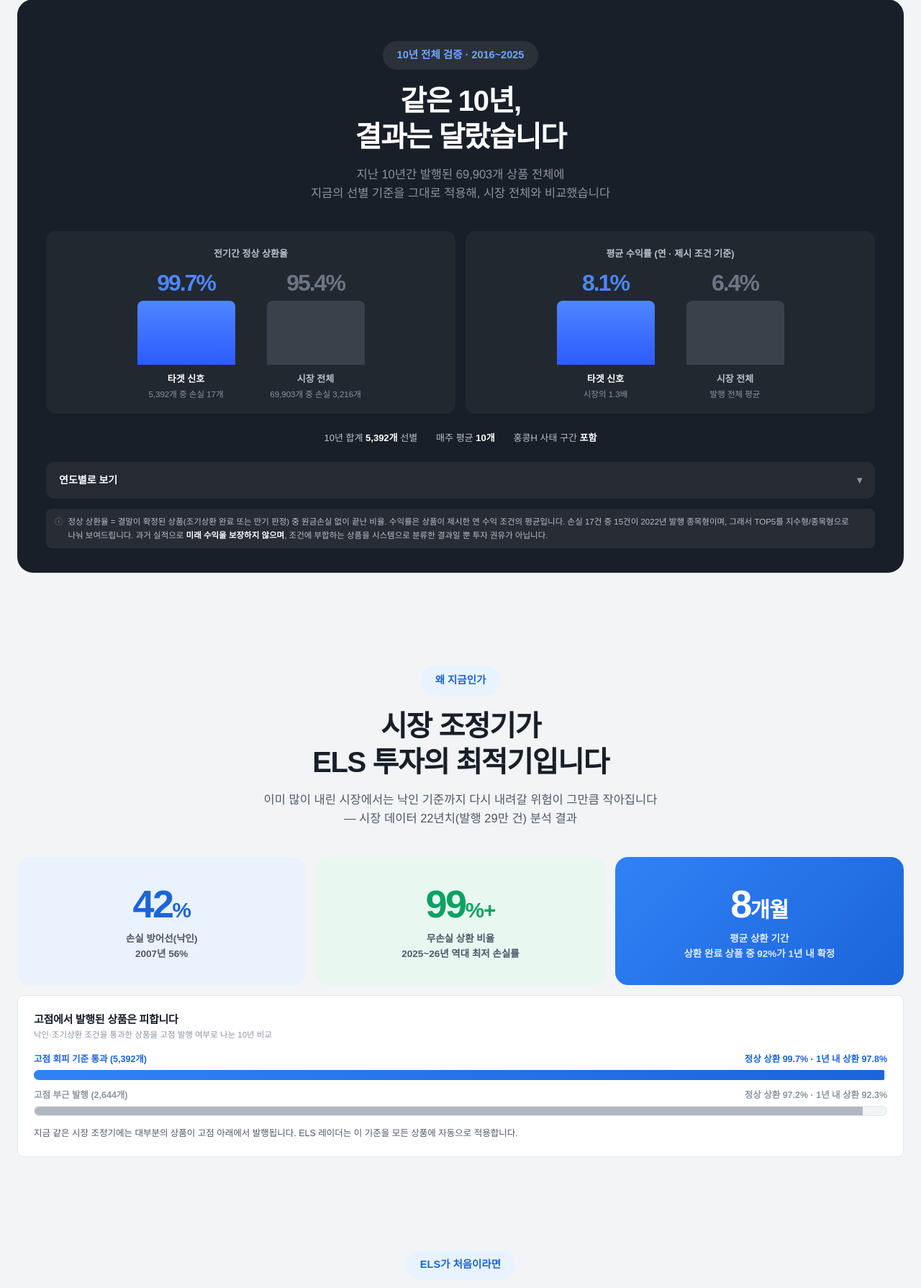
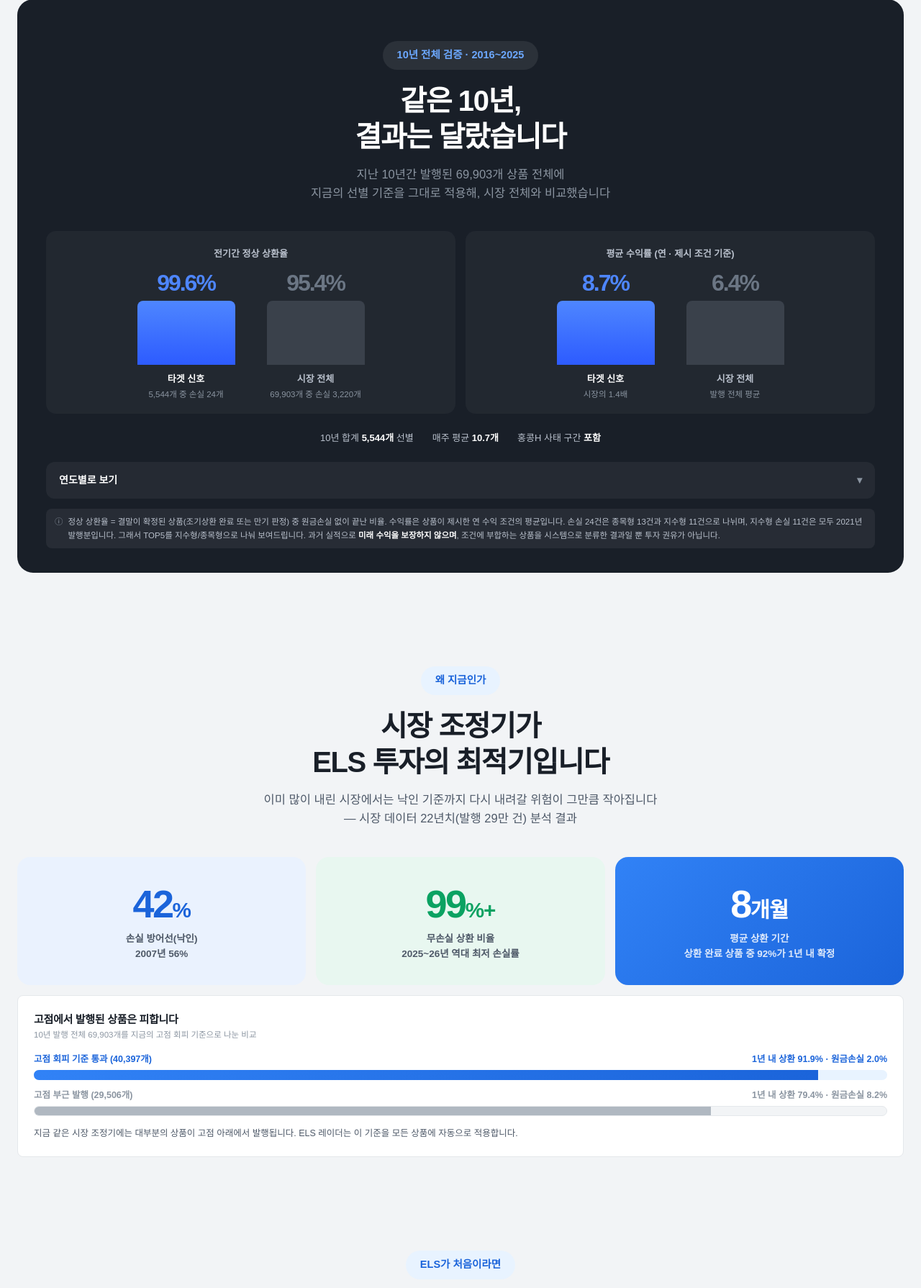
Before and after one commit to lifedd1984-eng/els-platform, a Django app: page / in a window 1280 px wide. Shown: the part 2066-3856 px from the top of the page at 72% size. Run offline with Django 5.2, Linux system fonts and the light colour scheme; data comes from the database, SQL or seed files in the repository; data that the repository does not hold is empty; parts of the project's set-up code (start-up, migrations or seed data) failed here and were passed over; some web fonts are replaced.

Commit message:
랜딩 10년 성적표를 v8 선별 규칙 수치로 맞춘다
배지 선별은 2026-08-11에 v8로 배포됐는데(677ffec) 랜딩·소개의 성적표는
v7 수치(5,392·99.7%·손실 17)로 남아 있었다. 기준 설명만 v8("낙인 하위 40%")
이라 화면 안에서 숫자와 설명이 어긋나 있었다. 1_콘텐츠/1편_수치검증표_v1.md
2-3절의 확정치로 전수 교체한다. 선별 로직은 건드리지 않는다 — 표시 숫자만이다.

- 대비 막대   5,392개 손실 17개·99.7% → 5,544개 손실 24개·99.6%
- 시장 전체   손실 3,216개 → 3,220개 (69,903·95.4%는 그대로)
- 평균 수익률 8.1%(시장 1.3배) → 8.7%(1.4배)
- 요약 줄     10년 합계 5,544개·매주 평균 10.7개
- 연도별 표   10행 전부 v8로 교체, 2024년 시장 정상상환 99.0% → 98.9%
- FAQ·JSON-LD 지수형 4,566개 중 2개(99.96%) → 4,695개 중 11개(99.77%)

2021년은 v8에서 39개 중 71.8%로 시장(73.7%)보다 낮다. 연도별 성과 전면공개
원칙대로 그대로 싣고, 각주에 홍콩H 사태 빈티지라 선별로도 피하지 못했다고
적는다. 손실 24건의 내역(종목형 13·지수형 11, 지수형은 전부 2021년 발행)도
ⓘ 주석에 반영했다.

고점 발행 비교는 검증표 2-3절 8개 항목에 없지만 v7 후보풀 수치(5,392/2,644)를
쓰고 있어 갱신분과 어긋난다. 검증표 1-7의 현행 게이트 실측(통과 40,397건
1년성공 91.85%·손실 1.97% / 탈락 29,506건 79.40%·손실 8.22%)으로 바꿨다.
분모가 후보풀에서 10년 발행 전체로 바뀌므로 조 팀장 확인이 필요하다.

Co-Authored-By: Claude Opus 5 <noreply@anthropic.com>

```diff
--- a/core/templates/core/about.html
+++ b/core/templates/core/about.html
@@ -312,16 +312,16 @@ body.js-anim .lp-sec.in { opacity:1; transform:none; }
         <div class="vx-t">전기간 정상 상환율</div>
         <div class="acc" style="height:180px">
           <div class="acc-col">
-            <div class="acc-val" style="color:#4E86FF;font-size:32px">99.7%</div>
+            <div class="acc-val" style="color:#4E86FF;font-size:32px">99.6%</div>
             <div class="acc-bar" style="height:80%;background:linear-gradient(180deg,#4E86FF,#2D5BFF)"></div>
             <div class="acc-lbl" style="color:#fff">타겟 신호</div>
-            <div class="acc-n">5,392개 중 손실 17개</div>
+            <div class="acc-n">5,544개 중 손실 24개</div>
           </div>
           <div class="acc-col">
             <div class="acc-val" style="color:#6B7684;font-size:32px">95.4%</div>
             <div class="acc-bar" style="height:77%;background:#3A414B"></div>
             <div class="acc-lbl" style="color:#B9C0CC">시장 전체</div>
-            <div class="acc-n">69,903개 중 손실 3,216개</div>
+            <div class="acc-n">69,903개 중 손실 3,220개</div>
           </div>
         </div>
       </div>
@@ -329,10 +329,10 @@ body.js-anim .lp-sec.in { opacity:1; transform:none; }
         <div class="vx-t">평균 수익률 (연 · 제시 조건 기준)</div>
         <div class="acc" style="height:180px">
           <div class="acc-col">
-            <div class="acc-val" style="color:#4E86FF;font-size:32px">8.1%</div>
-            <div class="acc-bar" style="height:80%;background:linear-gradient(180deg,#4E86FF,#2D5BFF)"></div>
+            <div class="acc-val" style="color:#4E86FF;font-size:32px">8.7%</div>
+            <div class="acc-bar" style="height:86%;background:linear-gradient(180deg,#4E86FF,#2D5BFF)"></div>
             <div class="acc-lbl" style="color:#fff">타겟 신호</div>
-            <div class="acc-n">시장의 1.3배</div>
+            <div class="acc-n">시장의 1.4배</div>
           </div>
           <div class="acc-col">
             <div class="acc-val" style="color:#6B7684;font-size:32px">6.4%</div>
@@ -345,8 +345,8 @@ body.js-anim .lp-sec.in { opacity:1; transform:none; }
     </div>
 
     <div style="display:flex;justify-content:center;gap:26px;flex-wrap:wrap;margin-top:24px;font-size:13px;color:#B9C0CC">
-      <span>10년 합계 <b style="color:#fff">5,392개</b> 선별</span>
-      <span>매주 평균 <b style="color:#fff">10개</b></span>
+      <span>10년 합계 <b style="color:#fff">5,544개</b> 선별</span>
+      <span>매주 평균 <b style="color:#fff">10.7개</b></span>
       <span>홍콩H 사태 구간 <b style="color:#fff">포함</b></span>
     </div>
 
@@ -358,29 +358,29 @@ body.js-anim .lp-sec.in { opacity:1; transform:none; }
             <tr><th style="text-align:left">연도</th><th>타겟 상품</th><th>타겟 정상 상환</th><th>타겟 수익률</th><th>시장 정상 상환</th><th>시장 수익률</th></tr>
           </thead>
           <tbody>
-          <tr><td>2016</td><td>1,616</td><td class="b">100.0%</td><td class="b">6.0%</td><td>99.9%</td><td>5.9%</td></tr>
-          <tr><td>2017</td><td>33</td><td class="b">100.0%</td><td class="b">4.6%</td><td>98.7%</td><td>4.6%</td></tr>
-          <tr><td>2018</td><td>214</td><td class="b">99.5%</td><td class="b">5.6%</td><td>96.7%</td><td>5.4%</td></tr>
-          <tr><td>2019</td><td>152</td><td class="b">100.0%</td><td class="b">5.0%</td><td>99.8%</td><td>4.7%</td></tr>
-          <tr><td>2020</td><td>787</td><td class="b">100.0%</td><td class="b">6.1%</td><td>99.9%</td><td>5.3%</td></tr>
-          <tr class="hl"><td>2021</td><td>9</td><td class="b">88.9%</td><td class="b">4.0%</td><td>73.7%</td><td>4.9%</td></tr>
-          <tr><td>2022</td><td>1,022</td><td class="b">98.5%</td><td class="b">10.7%</td><td>98.3%</td><td>7.9%</td></tr>
-          <tr><td>2023</td><td>620</td><td class="b">100.0%</td><td class="b">9.3%</td><td>97.6%</td><td>8.2%</td></tr>
-          <tr><td>2024</td><td>313</td><td class="b">100.0%</td><td class="b">10.7%</td><td>99.0%</td><td>9.5%</td></tr>
-          <tr><td>2025</td><td>626</td><td class="b">100.0%</td><td class="b">10.9%</td><td>99.5%</td><td>10.8%</td></tr>
+          <tr><td>2016</td><td>808</td><td class="b">100.0%</td><td class="b">6.9%</td><td>99.9%</td><td>5.9%</td></tr>
+          <tr><td>2017</td><td>69</td><td class="b">100.0%</td><td class="b">5.1%</td><td>98.7%</td><td>4.6%</td></tr>
+          <tr><td>2018</td><td>628</td><td class="b">100.0%</td><td class="b">6.6%</td><td>96.7%</td><td>5.4%</td></tr>
+          <tr><td>2019</td><td>742</td><td class="b">100.0%</td><td class="b">5.7%</td><td>99.8%</td><td>4.7%</td></tr>
+          <tr><td>2020</td><td>427</td><td class="b">100.0%</td><td class="b">6.8%</td><td>99.9%</td><td>5.3%</td></tr>
+          <tr class="hl"><td>2021</td><td>39</td><td class="b">71.8%</td><td class="b">5.8%</td><td>73.7%</td><td>4.9%</td></tr>
+          <tr><td>2022</td><td>1,037</td><td class="b">98.8%</td><td class="b">10.5%</td><td>98.3%</td><td>7.9%</td></tr>
+          <tr><td>2023</td><td>861</td><td class="b">100.0%</td><td class="b">10.3%</td><td>97.6%</td><td>8.2%</td></tr>
+          <tr><td>2024</td><td>353</td><td class="b">99.7%</td><td class="b">11.1%</td><td>98.9%</td><td>9.5%</td></tr>
+          <tr><td>2025</td><td>580</td><td class="b">100.0%</td><td class="b">12.7%</td><td>99.5%</td><td>10.8%</td></tr>
           </tbody>
         </table>
       </div>
-      <div class="vx-note">2021년은 홍콩H지수 폭락의 직격 연도 — 시장 전체 정상 상환율이 73.7%까지 떨어졌지만,
-        조건을 통과한 상품은 9건뿐이었고 그중 8건이 무사했습니다(88.9%).</div>
+      <div class="vx-note">2021년은 홍콩H지수 폭락의 직격 연도입니다 — 시장 전체 정상 상환율이 73.7%까지 떨어졌고,
+        선별을 통과한 39개도 71.8%로 시장보다 낮았습니다. 이 해만큼은 선별 기준으로도 피하지 못했습니다.</div>
     </details>
 
     <div style="display:flex;gap:7px;align-items:flex-start;text-align:left;background:rgba(255,255,255,.06);
                 border-radius:8px;padding:9px 12px;font-size:11.5px;color:#B9C0CC;line-height:1.6;margin-top:14px">
       <span style="color:#8B95A1;flex:0 0 auto">ⓘ</span>
       <span>정상 상환율 = 결말이 확정된 상품(조기상환 완료 또는 만기 판정) 중 원금손실 없이 끝난 비율.
-        수익률은 상품이 제시한 연 수익 조건의 평균입니다. 손실 17건 중 15건이 2022년 발행 종목형이며,
-        그래서 TOP5를 지수형/종목형으로 나눠 보여드립니다.
+        수익률은 상품이 제시한 연 수익 조건의 평균입니다. 손실 24건은 종목형 13건과 지수형 11건으로 나뉘며,
+        지수형 손실 11건은 모두 2021년 발행분입니다. 그래서 TOP5를 지수형/종목형으로 나눠 보여드립니다.
         {% if accuracy %}지금도 매주 검증을 이어가고 있습니다 — 최근 청약분 {{ accuracy.total_n }}개에서
         ELS 레이더 선택 상품의 첫 조기상환 성공률은 <b style="color:#fff">{{ accuracy.badge_pct }}%</b>(나머지
         {{ accuracy.ctrl_pct }}%)였습니다.{% endif %}
@@ -457,24 +457,25 @@ body.js-anim .lp-sec.in { opacity:1; transform:none; }
   <div class="card" style="padding:22px;text-align:left;margin-top:14px">
     <div style="font-size:15px;font-weight:800;letter-spacing:-0.3px">고점에서 발행된 상품은 피합니다</div>
     <div style="font-size:11.5px;color:var(--text-3);margin-top:2px;margin-bottom:16px">
-      낙인·조기상환 조건을 통과한 상품을 고점 발행 여부로 나눈 10년 비교</div>
+      10년 발행 전체 69,903개를 지금의 고점 회피 기준으로 나눈 비교</div>
+    {# 막대는 1년 내 상환 비율. 수치는 현행 고점 게이트 기준 10년 재계산분(2026-08-13 검증) #}
     <div style="display:grid;gap:12px">
       <div>
         <div style="display:flex;justify-content:space-between;gap:10px;flex-wrap:wrap;font-size:12.5px;font-weight:700;margin-bottom:5px">
-          <span style="color:var(--blue-dark)">고점 회피 기준 통과 (5,392개)</span>
-          <span style="color:var(--blue-dark)">정상 상환 99.7% · 1년 내 상환 97.8%</span>
+          <span style="color:var(--blue-dark)">고점 회피 기준 통과 (40,397개)</span>
+          <span style="color:var(--blue-dark)">1년 내 상환 91.9% · 원금손실 2.0%</span>
         </div>
         <div style="height:14px;border-radius:7px;background:var(--blue-bg);overflow:hidden">
-          <div style="width:99.7%;height:100%;background:linear-gradient(90deg,#3182F6,#1B64DA)"></div>
+          <div style="width:91.9%;height:100%;background:linear-gradient(90deg,#3182F6,#1B64DA)"></div>
         </div>
       </div>
       <div>
         <div style="display:flex;justify-content:space-between;gap:10px;flex-wrap:wrap;font-size:12.5px;font-weight:700;margin-bottom:5px">
-          <span style="color:var(--text-3)">고점 부근 발행 (2,644개)</span>
-          <span style="color:var(--text-3)">정상 상환 97.2% · 1년 내 상환 92.3%</span>
+          <span style="color:var(--text-3)">고점 부근 발행 (29,506개)</span>
+          <span style="color:var(--text-3)">1년 내 상환 79.4% · 원금손실 8.2%</span>
         </div>
         <div style="height:14px;border-radius:7px;background:var(--bg);border:1px solid var(--border);overflow:hidden">
-          <div style="width:97.2%;height:100%;background:#B0B8C1"></div>
+          <div style="width:79.4%;height:100%;background:#B0B8C1"></div>
         </div>
       </div>
     </div>
@@ -605,7 +606,7 @@ body.js-anim .lp-sec.in { opacity:1; transform:none; }
     <details>
       <summary><span class="q">Q</span>원금을 잃을 수도 있나요?<span class="chev">▾</span></summary>
       <div class="a">있습니다. ELS는 예금이 아니고 예금자보호 대상도 아닙니다.
-        다만 10년 발행 전체(69,903개)를 검증한 결과, 지수형 타겟 신호 4,566개 중 원금손실은 2개(99.96%)였습니다.
+        다만 10년 발행 전체(69,903개)를 검증한 결과, 지수형 타겟 신호 4,695개 중 원금손실은 11개(99.77%)였습니다.
         과거 결과일 뿐 수익을 보장하지는 않습니다.</div>
     </details>
     <details>
@@ -661,7 +662,7 @@ body.js-anim .lp-sec.in { opacity:1; transform:none; }
     {"@type": "Question", "name": "정말 무료인가요?",
      "acceptedAnswer": {"@type": "Answer", "text": "네, 베타 기간에는 모든 기능이 무료입니다. 유료 전환이 있다면 미리 공지하며, 그 전까지 결제 정보를 요구하지 않습니다."}},
     {"@type": "Question", "name": "원금을 잃을 수도 있나요?",
-     "acceptedAnswer": {"@type": "Answer", "text": "있습니다. ELS는 예금이 아니고 예금자보호 대상도 아닙니다. 다만 10년 발행 전체(69,903개)를 검증한 결과, 지수형 타겟 신호 4,566개 중 원금손실은 2개(99.96%)였습니다. 과거 결과일 뿐 수익을 보장하지는 않습니다."}},
+     "acceptedAnswer": {"@type": "Answer", "text": "있습니다. ELS는 예금이 아니고 예금자보호 대상도 아닙니다. 다만 10년 발행 전체(69,903개)를 검증한 결과, 지수형 타겟 신호 4,695개 중 원금손실은 11개(99.77%)였습니다. 과거 결과일 뿐 수익을 보장하지는 않습니다."}},
     {"@type": "Question", "name": "여기서 바로 가입하고 청약하는 건가요?",
      "acceptedAnswer": {"@type": "Answer", "text": "아닙니다. ELS 레이더는 정보만 제공합니다. 실제 청약은 지금 쓰시는 증권사 앱에서 하시면 됩니다."}},
     {"@type": "Question", "name": "얼마부터 시작할 수 있나요?",
```
